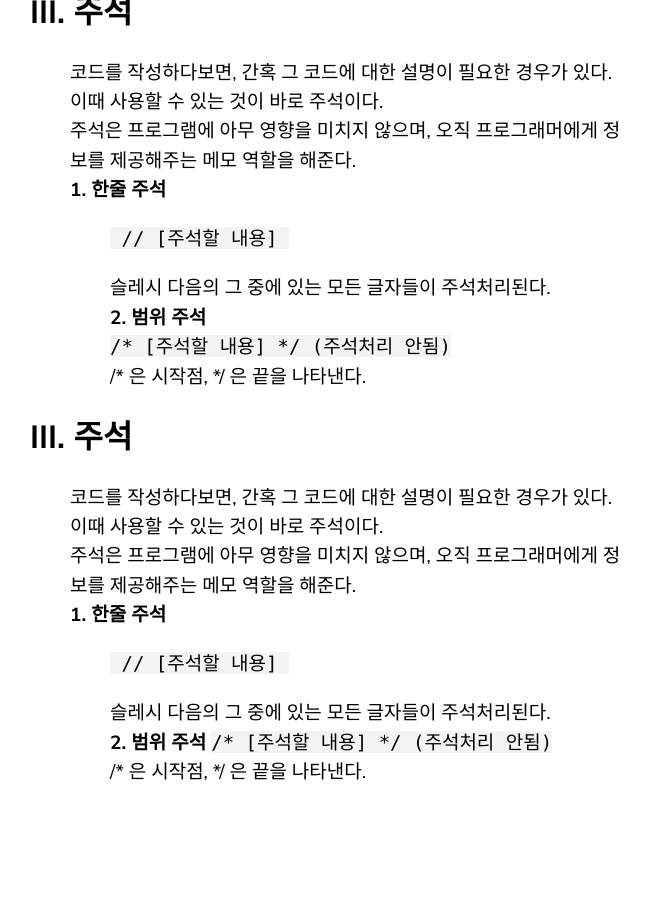
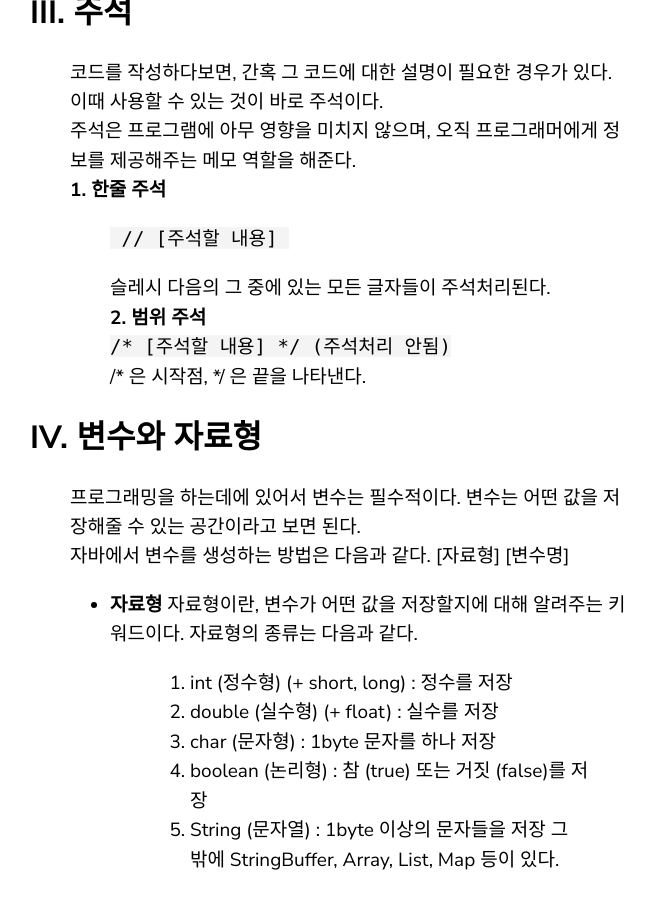
Before and after one commit to ytw060309/blog, a Jekyll site: the page built from _posts/2020-06-07-Java1.markdown, in a window 1280 px wide and 900 px high, scrolled down 1484 px. Shown: the whole window, without its empty margins (110-764 px from the left). Built offline with Jekyll 4.4.1, drawn with Linux system fonts in a browser that asks for light colours; comment, search, counter and statistics services are not loaded; before the commit the page ends 2297 px from its top, so only the background shows below that.

Commit message:
4th post[A

```diff
--- a/_posts/2020-06-07-Java1.markdown
+++ b/_posts/2020-06-07-Java1.markdown
@@ -31,15 +31,19 @@ categories: Analytics
 >   >   > 슬레시 다음의 그 중에 있는 모든 글자들이 주석처리된다.
 >   > **2. 범위 주석**
 >   >   ><code> /* [주석할 내용] */ (주석처리 안됨) </code>
->   >   /* 은 시작점, */ 은 끝을 나타낸다.
+>   >   >/* 은 시작점, */ 은 끝을 나타낸다.
 >
 >
-> ## III. 주석
->   > 코드를 작성하다보면, 간혹 그 코드에 대한 설명이 필요한 경우가 있다. 이때 사용할 수 있는 것이 바로 주석이다.
->   > 주석은 프로그램에 아무 영향을 미치지 않으며, 오직 프로그래머에게 정보를 제공해주는 메모 역할을 해준다.
->   > **1. 한줄 주석**
->   >   > <pre><code> // [주석할 내용] </code></pre>
->   >   > 슬레시 다음의 그 중에 있는 모든 글자들이 주석처리된다.
->   > **2. 범위 주석**
->   >   ><code> /* [주석할 내용] */ (주석처리 안됨) </code>
->   >   /* 은 시작점, */ 은 끝을 나타낸다.
+> ## IV. 변수와 자료형
+>   > 프로그래밍을 하는데에 있어서 변수는 필수적이다. 변수는 어떤 값을 저장해줄 수 있는 공간이라고 보면 된다.
+>   > 자바에서 변수를 생성하는 방법은 다음과 같다.
+>   > [자료형] [변수명]
+>   > + **자료형**
+>   > 자료형이란, 변수가 어떤 값을 저장할지에 대해 알려주는 키워드이다.
+>   > 자료형의 종류는 다음과 같다.
+>   >   >1. int (정수형) (+ short, long) : 정수를 저장
+>   >   >2. double (실수형) (+ float) : 실수를 저장
+>   >   >3. char (문자형) : 1byte 문자를 하나 저장
+>   >   >4. boolean (논리형) : 참 (true) 또는 거짓 (false)를 저장
+>   >   >5. String (문자열) : 1byte 이상의 문자들을 저장
+>   >   >그 밖에 StringBuffer, Array, List, Map 등이 있다.
```
